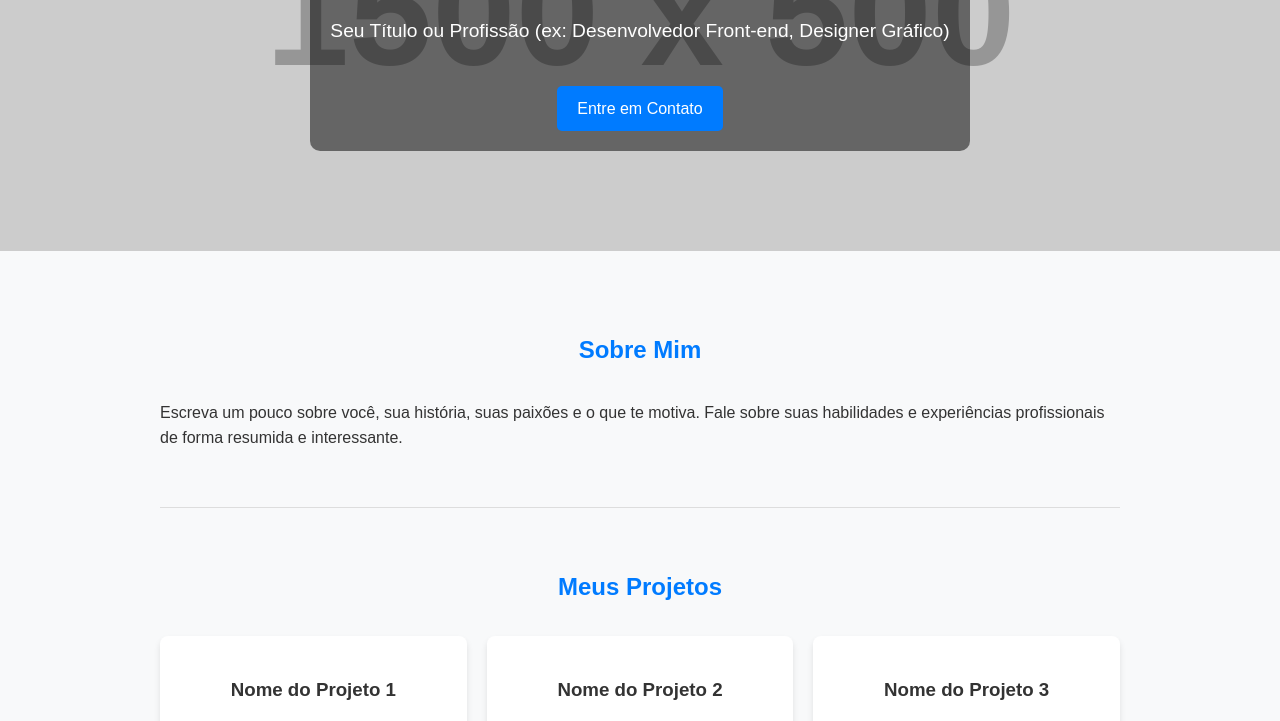
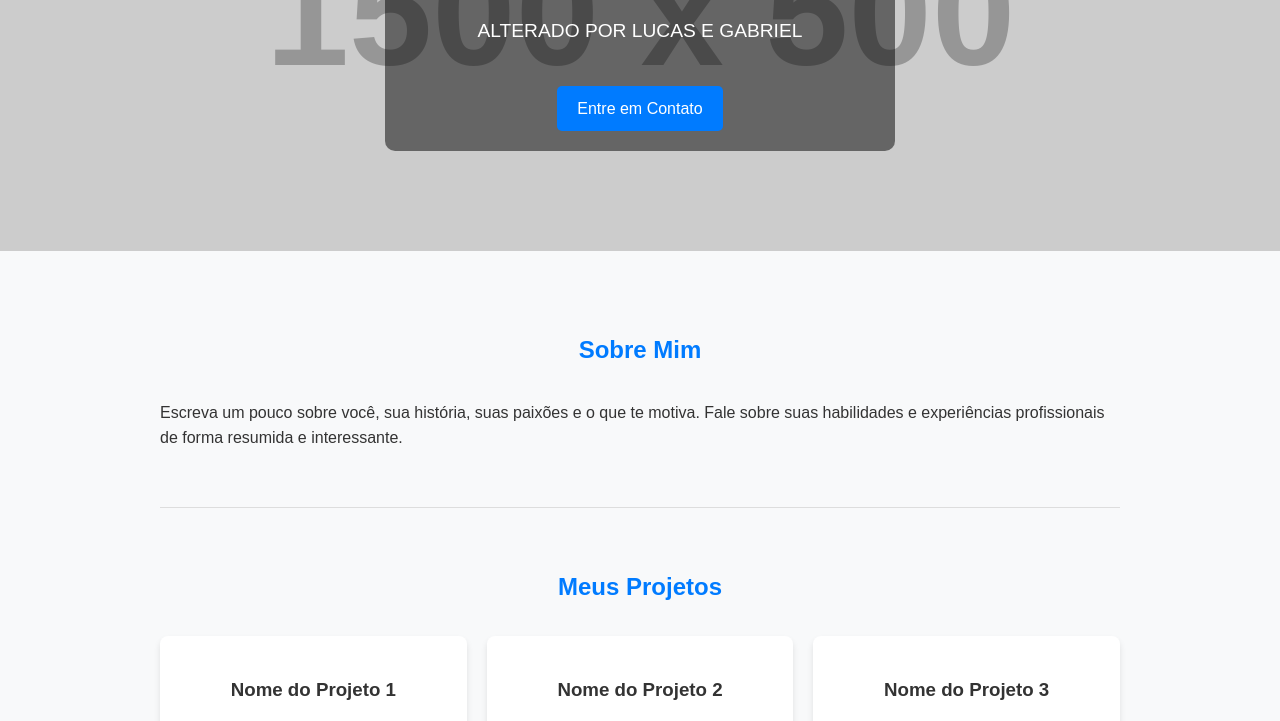
Before and after one commit to KauanPimentel/scm, a plain HTML site: page index.html in a window 1280 px wide. Shown: the part 200-921 px from the top of the page. Drawn offline with Linux system fonts and the light colour scheme; placeholder pictures from the web are drawn by us.

Commit message:
Alteração no index pelo colaboradorDEDEL

```diff
--- a/index.html
+++ b/index.html
@@ -11,7 +11,7 @@
     <header class="hero">
         <div class="hero-content">
             <h1>Seu Nome Completo</h1>
-            <p>Seu Título ou Profissão (ex: Desenvolvedor Front-end, Designer Gráfico)</p>
+            <p>ALTERADO POR LUCAS E GABRIEL</p>
             <a href="#contato" class="cta-button">Entre em Contato</a>
         </div>
     </header>
```
